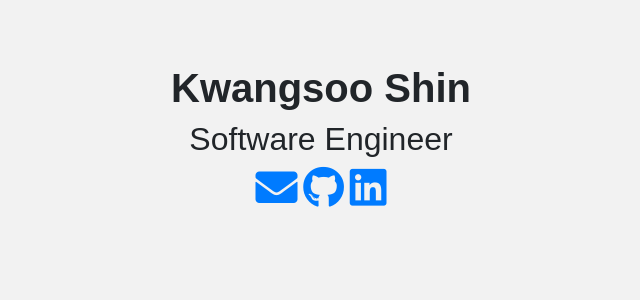
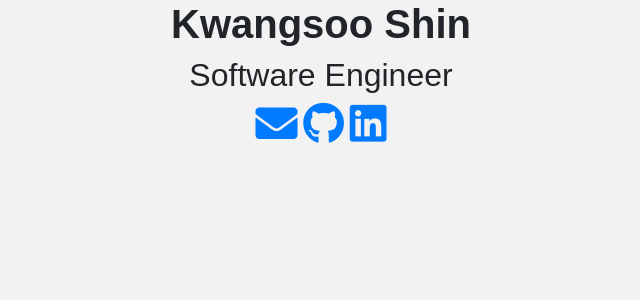
Before and after one commit to kwangsooshin/kwangsooshin.github.io, a Jekyll site: the page built from index.html, in a window 1280 px wide. Shown: the top 300 px of the page, without its empty margins (319-959 px from the left). Built offline with Jekyll 4.4.1, drawn with Linux system fonts in a browser that asks for light colours; nearby versions of some CDN libraries; some web fonts are replaced.

Commit message:
Update main.css

```diff
--- a/static/css/main.css
+++ b/static/css/main.css
@@ -14,7 +14,7 @@
 
 .container{
     max-width: 960px;
-    padding-top: 5%;
+    vertical-align: middle;
 }
 
 .social{
```
